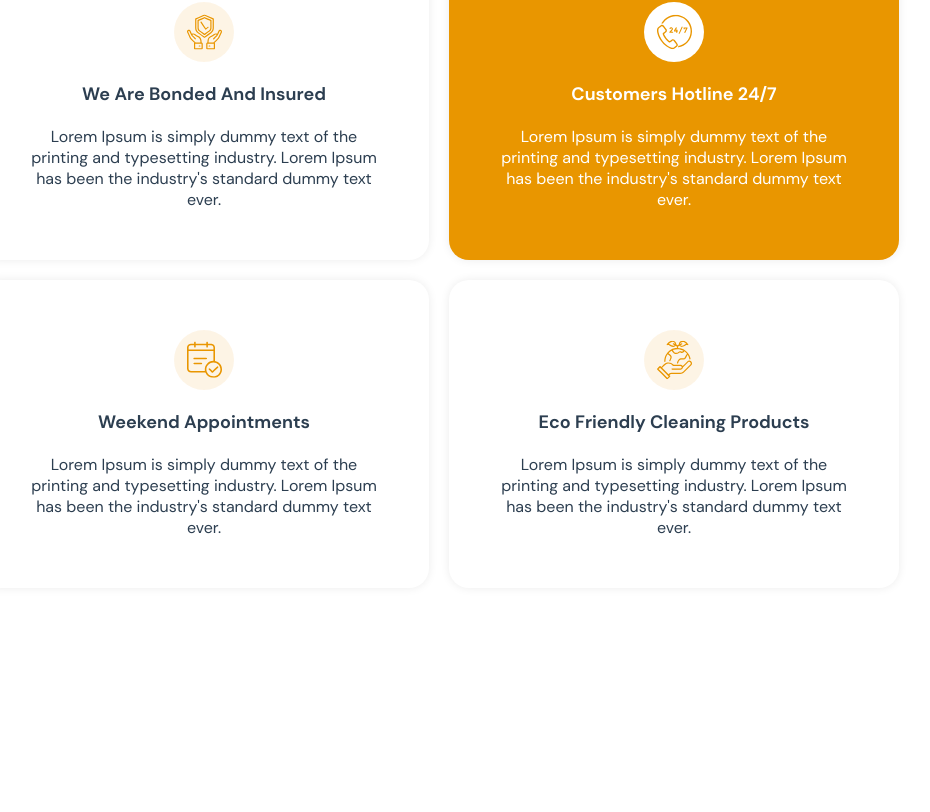
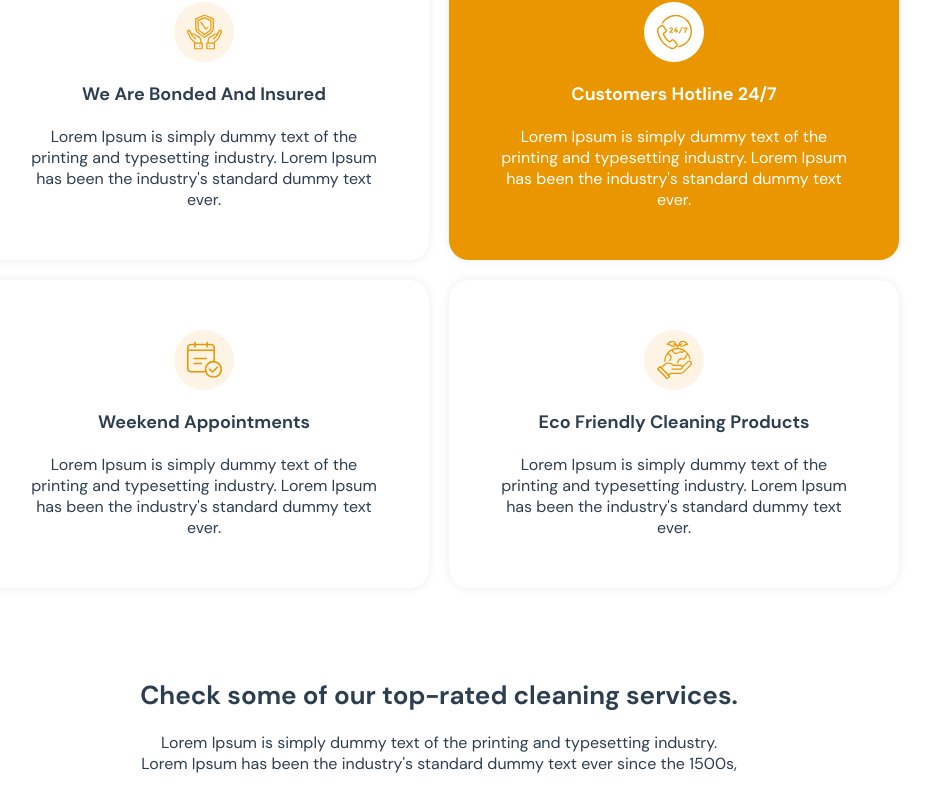
Before and after one commit to steve0288/cleaner, a Vue app: page /#/ in a window 1280 px wide. Shown: the part 1305-2117 px from the top of the page, without its empty margins (201-1131 px from the left). Before the commit the page ends 1901 px from the top, so only its background shows below. Built offline with nearby package versions, Linux system fonts and the light colour scheme.

Commit message:
Scaffolded the base for the next section

```diff
--- /dev/null
+++ b/src/components/CleaningServices.vue
@@ -0,0 +1,28 @@
+<template>
+  <div class="section">
+      <h2 class="cta-h2">Check some of our top-rated cleaning services.</h2>
+      <p class="max-w-600 m-auto text-normal">Lorem Ipsum is simply dummy text of the printing and typesetting industry. Lorem Ipsum has been the industry's standard dummy text ever since the 1500s,</p>
+  </div>
+  <div class="section flex center-flext-content">
+
+  </div>
+</template>
+
+<script lang="ts">
+import { defineComponent, ref } from 'vue'
+
+export default defineComponent({
+  data() {
+    return {
+
+    }
+  },
+  methods: {
+
+  }
+})
+</script>
+
+<style lang="scss">
+  @import '../assets/scss/variables.scss';
+</style>
--- a/src/views/HomeView.vue
+++ b/src/views/HomeView.vue
@@ -21,16 +21,18 @@
     </div>
     <OnlineAppointments />
     <BusinessAttributes />
+    <CleaningServices />
   </div>
 </template>
 
 <script lang="ts">
 import OnlineAppointments from '@/components/OnlineAppointments.vue'
 import BusinessAttributes from '@/components/BusinessAttributes.vue'
+import CleaningServices from '@/components/CleaningServices.vue'
 
 export default {
   name: 'App',
-  components: { OnlineAppointments, BusinessAttributes }
+  components: { OnlineAppointments, BusinessAttributes, CleaningServices }
 }
 
 </script>
```
